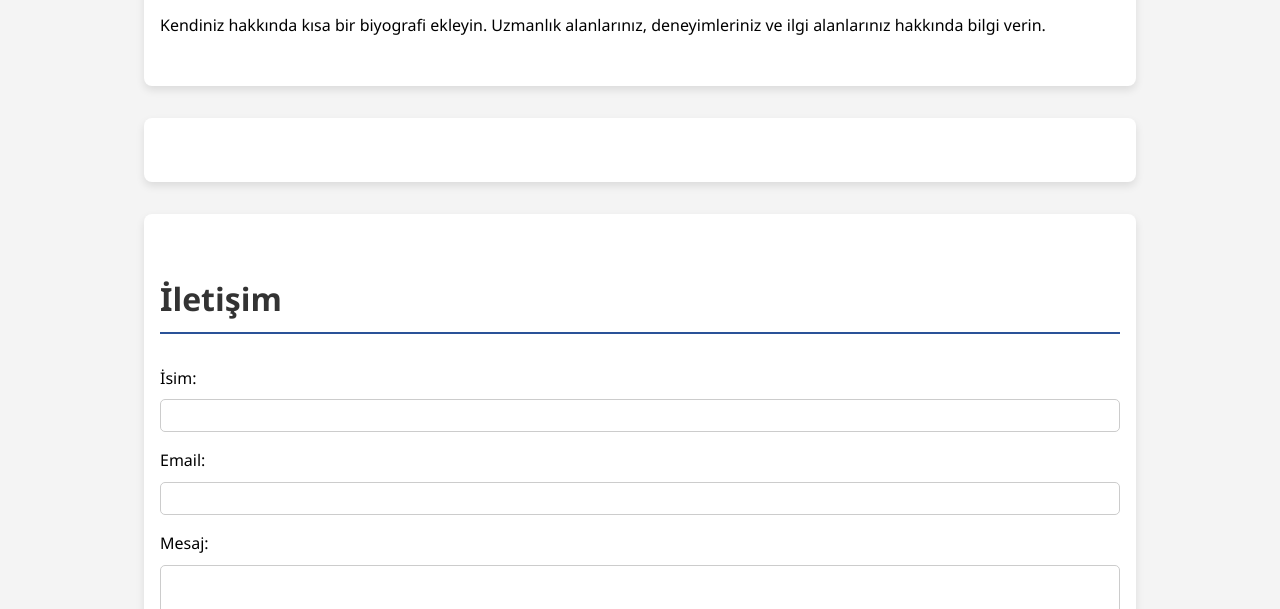
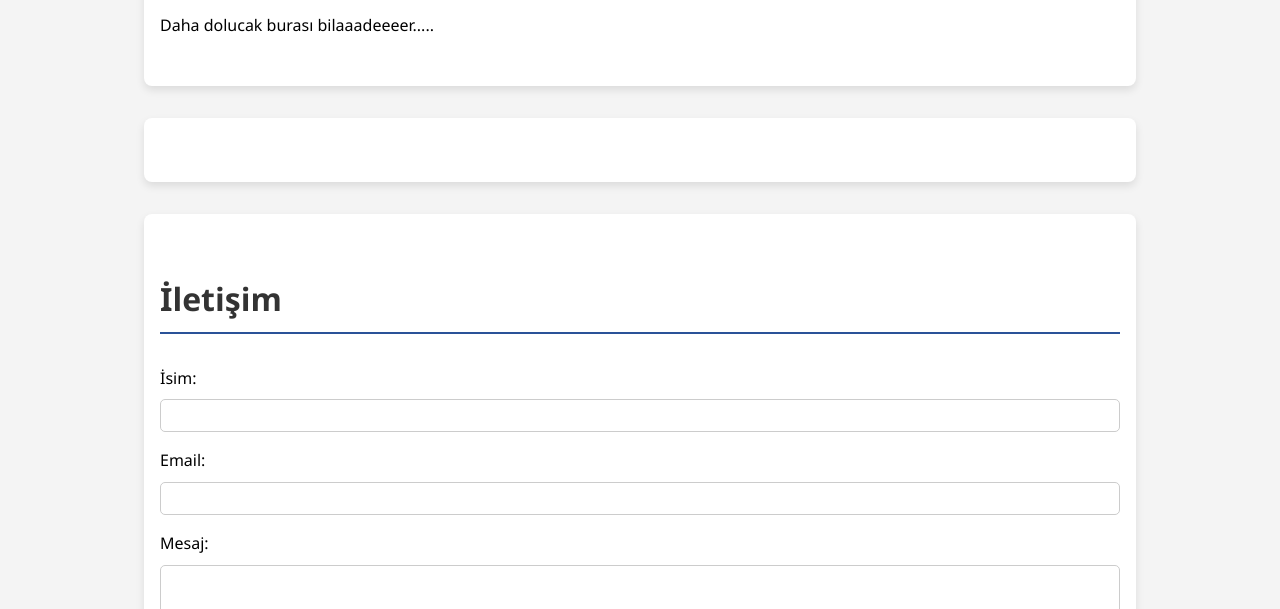
Before and after one commit to kesking50/cakespo, a plain HTML site: page index.html in a window 1280 px wide. Shown: the part 491-1100 px from the top of the page. Drawn offline with Linux system fonts and the light colour scheme.

Commit message:
Update index.html

```diff
--- a/index.html
+++ b/index.html
@@ -25,7 +25,7 @@
 
     <section id="about" class="container">
         <h2>Hakkımda</h2>
-        <p>Kendiniz hakkında kısa bir biyografi ekleyin. Uzmanlık alanlarınız, deneyimleriniz ve ilgi alanlarınız hakkında bilgi verin.</p>
+        <p>Daha dolucak burası bilaaadeeeer.....</p>
     </section>
 
     <section id="projects" class="container">
```
